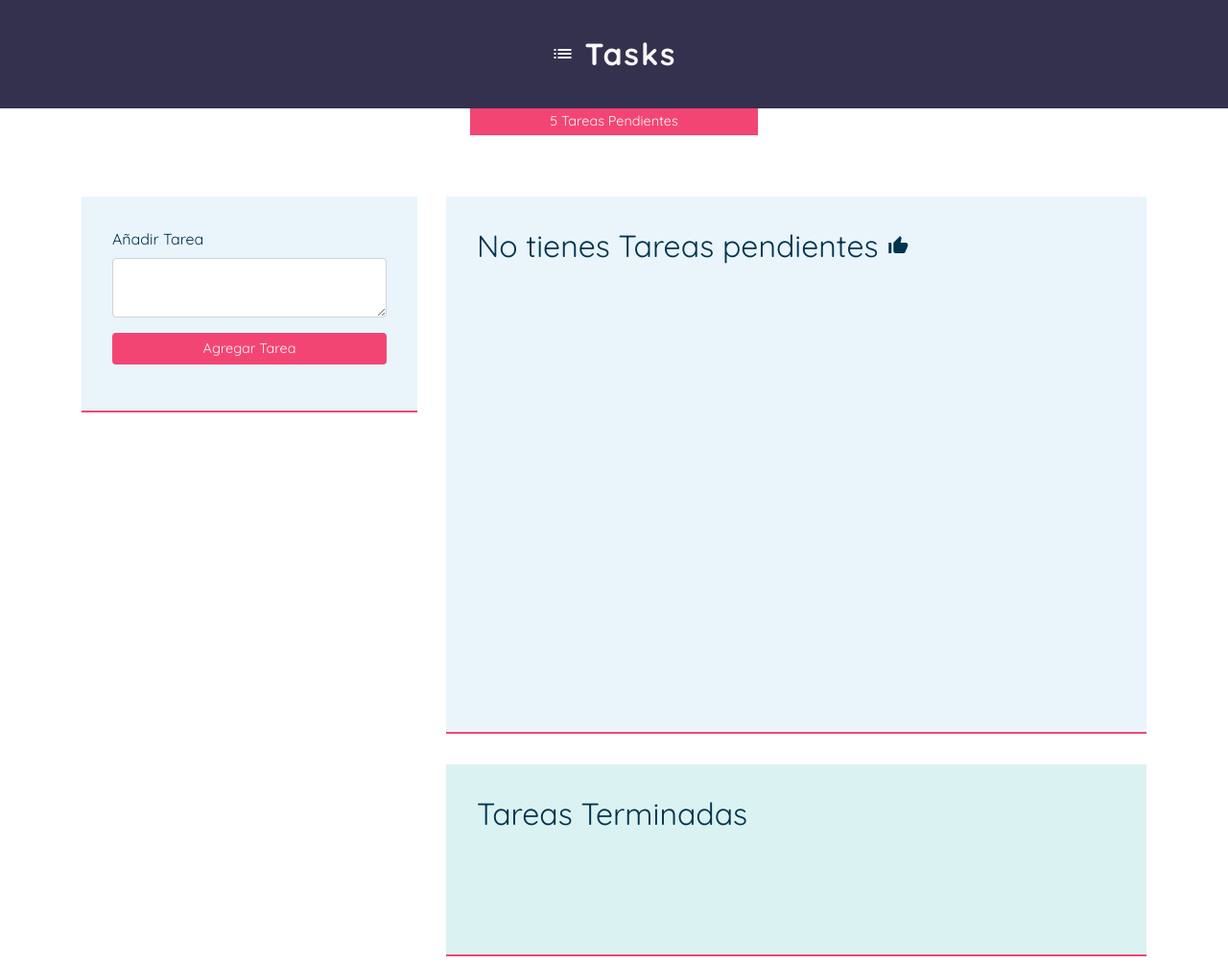
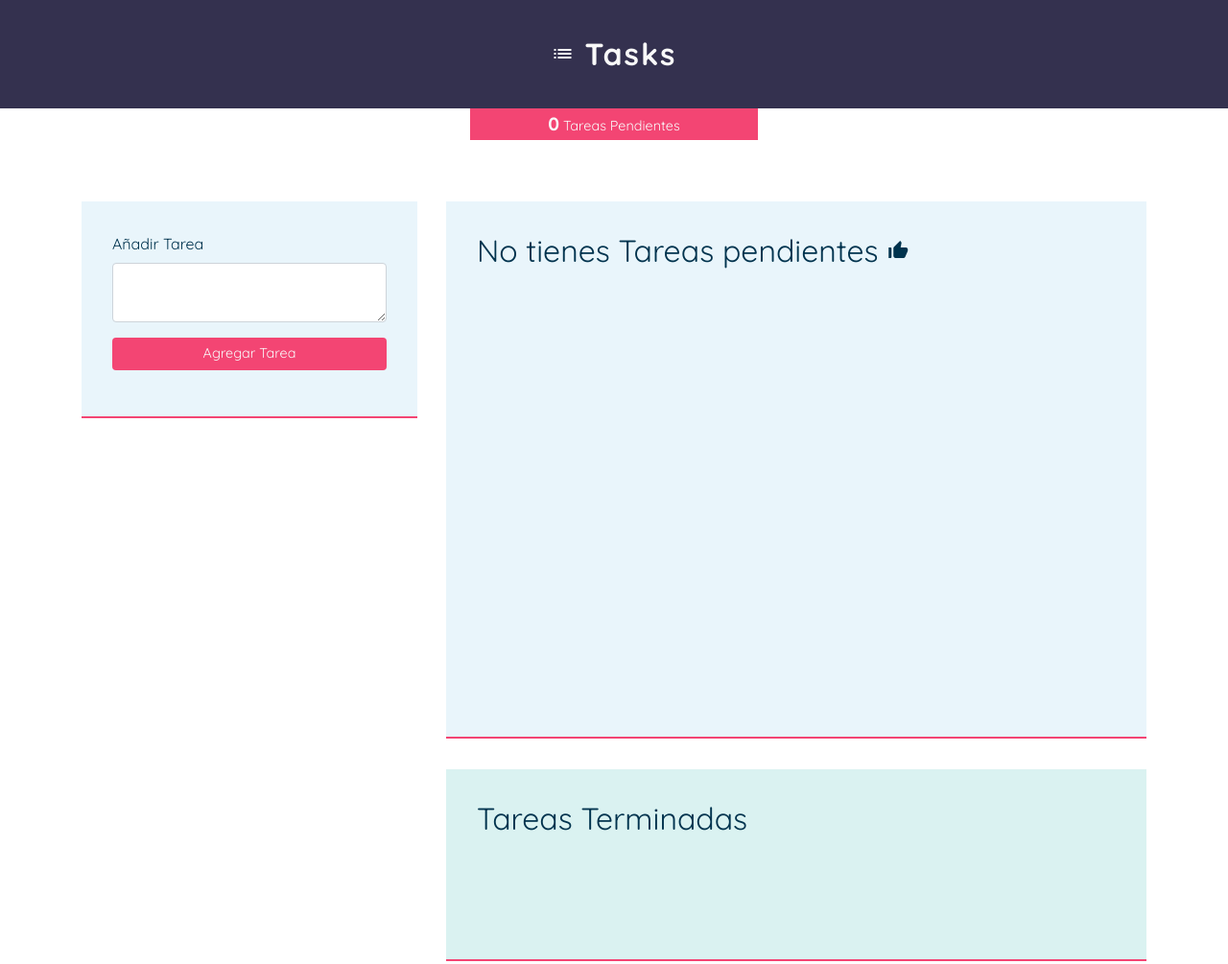
Before and after one commit to mager19/Tasks, a website: page index.html in a window 1280 px wide. Shown: the whole page at 96% size. Drawn offline with nearby package versions, Linux system fonts and the light colour scheme.

Commit message:
Conteo total

```diff
--- a/index.html
+++ b/index.html
@@ -27,7 +27,7 @@
 
 <article>
     <div class="conteo__tareas">
-        <h4><span>5</span> Tareas Pendientes</h4>
+        <h4><span></span> Tareas Pendientes</h4>
     </div>
 </article>
 
--- a/js/app.js
+++ b/js/app.js
@@ -34,6 +34,11 @@ function eventListeners(){
 function cantidadTareas(){
     const nTareas = document.querySelectorAll('.item').length;
     const nTerminados = document.querySelectorAll('.terminado').length;
+    const conteoTotal = nTareas - nTerminados;
+
+    const numero = document.querySelector('.conteo__tareas h4 span');
+    numero.innerText = conteoTotal;
+
 
     if(nTareas < 1 || nTerminados == nTareas){
         aviso = document.createElement('h2');
@@ -57,6 +62,7 @@ function agregarTarea(e){
     aviso.remove();
     //agrego tarea
     listaTareas.appendChild(nuevaTarea);
+    cantidadTareas();
 }
 
 //Borrar Tarea
--- a/sass/style.scss
+++ b/sass/style.scss
@@ -42,6 +42,11 @@ header{
         font-size: 0.9rem;
         color:$blanco;
         margin-bottom: 0;
+
+        span{
+            font-weight: bold;
+            font-size: 1.2rem;
+        }
     }
 }
 
```
Also changed, not shown: css/style.css.
